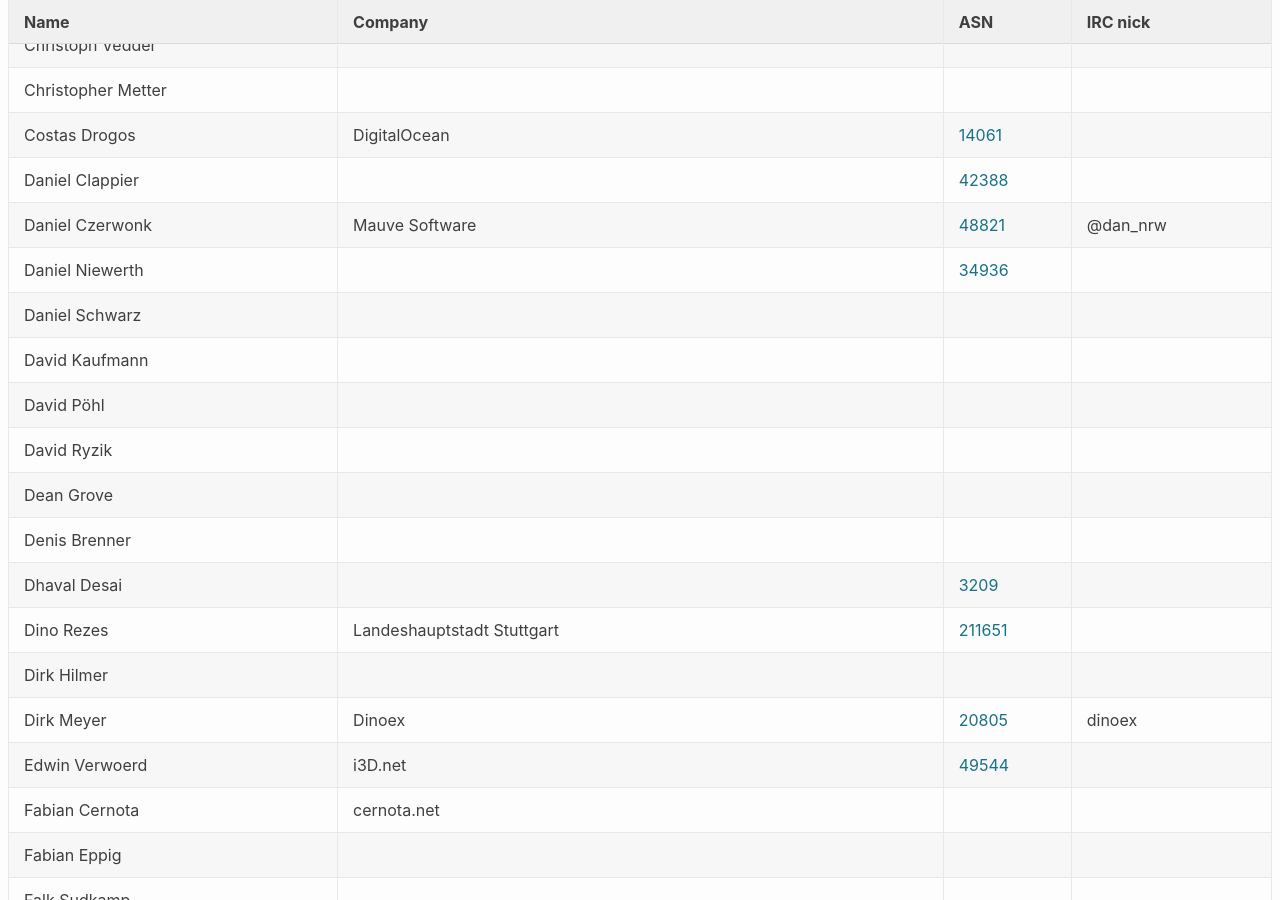
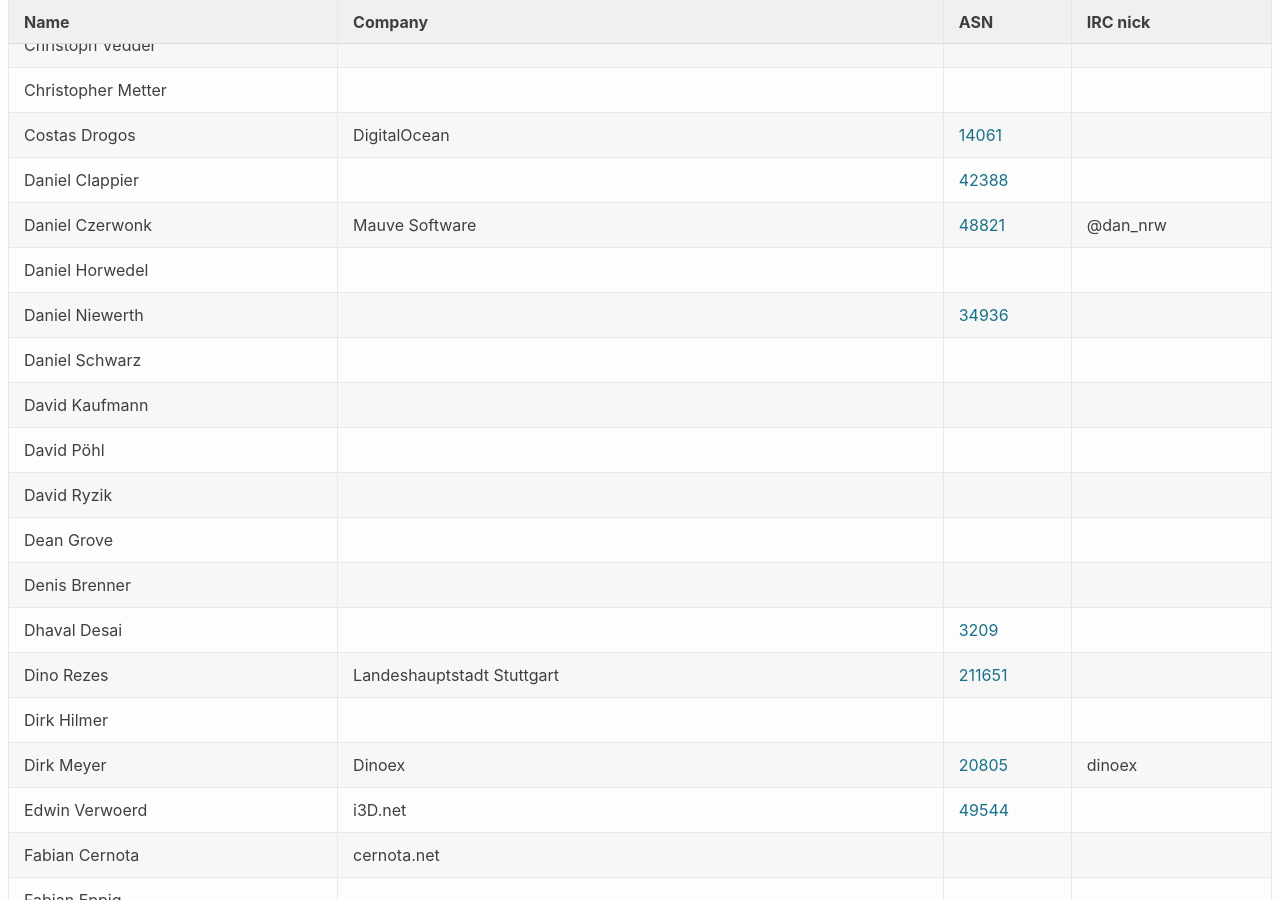
Before and after one commit to denog/pretix-attendeelist, a Jekyll site: the page built from denog14/index.md, in a window 1280 px wide and 900 px high, scrolled down 15999 px. Built offline with Jekyll 4.4.1, drawn with Linux system fonts in a browser that asks for light colours.

Commit message:
Latest data: Fri Nov 11 21:51:17 UTC 2022

```diff
--- a/_data/attendees_denog14_remote.json
+++ b/_data/attendees_denog14_remote.json
@@ -154,6 +154,12 @@
     "company": "Mauve Software",
     "irc": "@dan_nrw",
     "asn": "48821"
+  },
+  {
+    "name": "Daniel Horwedel",
+    "company": null,
+    "irc": null,
+    "asn": null
   },
   {
     "name": "Daniel Niewerth",
```
